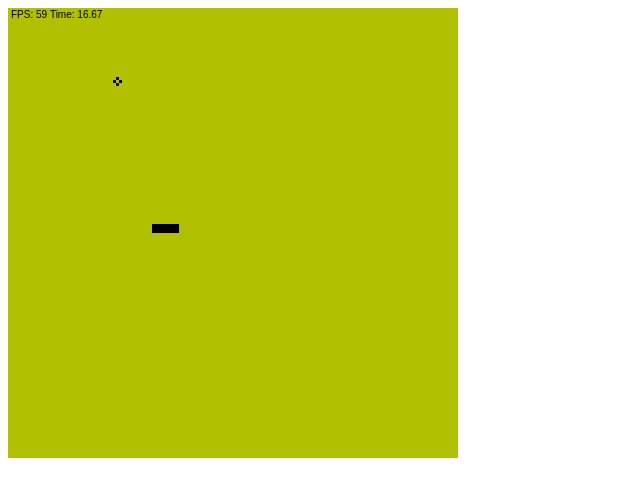
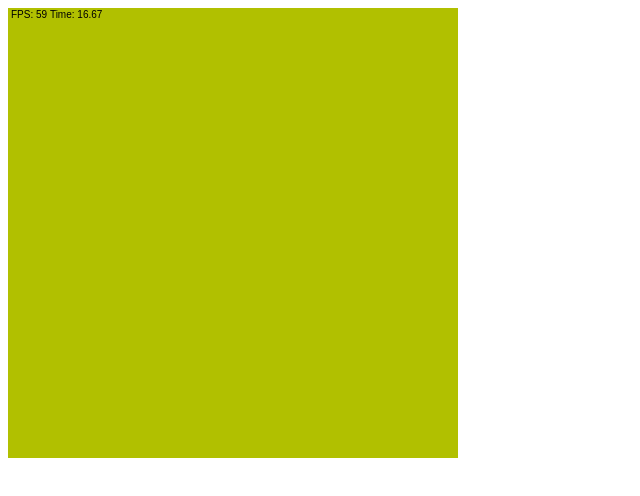
Before and after one commit to alexandreservian/classic-games-typescript, a website built with webpack: page src/games/snake/index.html in a window 1280 px wide. Shown: the full height of the page, 0-640 px from the left. Built offline with nearby package versions, Linux system fonts and the light colour scheme.

Commit message:
refactor: add system of layers

```diff
--- a/src/engine/index.ts
+++ b/src/engine/index.ts
@@ -7,6 +7,8 @@ abstract class Engine {
 	private animationFrameLoop: number = 0;
 	private meterFps: MeterFps;
 	private rangeTimer: number = 0;
+	private lastFps: number = 0;
+	private lastFrameRate: number = 0;
 	private canvas: HTMLCanvasElement;
 	protected context: CanvasRenderingContext2D;
 	protected deltaTime: number = 0;
@@ -20,7 +22,13 @@ abstract class Engine {
 		this.canvas.setAttribute("width", size);
 		this.canvas.setAttribute("height", size);
 
-		this.meterFps = new MeterFps(this.context);
+		this.meterFps = new MeterFps(
+			this.context,
+			this.sizeCanvas,
+			this.sizeCanvas,
+			this.sizeCanvas,
+			this.sizeCanvas
+		);
 	}
 
 	private setDeltaTime(timestamp: number): void {
@@ -31,13 +39,13 @@ abstract class Engine {
 
 	private updateMeterFps(): void {
 		if (this.rangeTimer > 250) {
-			const fps: number = Math.trunc(1000 / this.frameRate);
-			const frameRate: number = parseFloat(this.frameRate.toFixed(2));
-			this.meterFps.draw(fps, frameRate);
+			this.lastFps = Math.trunc(1000 / this.frameRate);
+			this.lastFrameRate = parseFloat(this.frameRate.toFixed(2));
 			this.rangeTimer = 0;
 		} else {
 			this.rangeTimer += this.frameRate;
 		}
+		this.meterFps.draw(this.lastFps, this.lastFrameRate);
 	}
 
 	private frame(): void {
--- a/src/engine/meter-fps.ts
+++ b/src/engine/meter-fps.ts
@@ -1,17 +1,45 @@
 class MeterFps {
 	private context: CanvasRenderingContext2D;
+	private canvasLayer: HTMLCanvasElement;
+	private contextLayer: CanvasRenderingContext2D;
+	private widthCanvas: number;
+	private heightCanvas: number;
+	private widthLayer: number;
+	private heightLayer: number;
 
-	constructor(context: CanvasRenderingContext2D) {
+	constructor(
+		context: CanvasRenderingContext2D,
+		widthCanvas: number,
+		heightCanvas: number,
+		widthLayer: number,
+		heightLayer: number
+	) {
+		this.canvasLayer = document.createElement("canvas") as HTMLCanvasElement;
+		this.canvasLayer.setAttribute("width", widthLayer.toString());
+		this.canvasLayer.setAttribute("height", heightLayer.toString());
+		this.contextLayer = this.canvasLayer.getContext(
+			"2d"
+		) as CanvasRenderingContext2D;
+		this.widthCanvas = widthCanvas;
+		this.heightCanvas = heightCanvas;
+		this.widthLayer = widthLayer;
+		this.heightLayer = heightLayer;
 		this.context = context;
-		this.context.font = "10px sans-serif";
-		this.context.textBaseline = "hanging";
+		this.contextLayer.font = "10px sans-serif";
+		this.contextLayer.textBaseline = "hanging";
 	}
 
 	public draw(fps: number = 0, time: number = 0): void {
-		this.context.fillStyle = "#b1c000";
-		this.context.fillRect(0, 0, 450, 10);
-		this.context.fillStyle = "black";
-		this.context.fillText(`FPS: ${fps} Time: ${time}`, 3, 3);
+		this.contextLayer.clearRect(0, 0, this.widthLayer, this.heightLayer);
+		this.contextLayer.fillStyle = "black";
+		this.contextLayer.fillText(`FPS: ${fps} Time: ${time}`, 3, 3);
+		this.context.drawImage(
+			this.canvasLayer,
+			0,
+			0,
+			this.widthCanvas,
+			this.heightCanvas
+		);
 	}
 }
 
--- a/src/games/snake/index.html
+++ b/src/games/snake/index.html
@@ -6,6 +6,6 @@
 		<title>Snake</title>
 	</head>
 	<body>
-		<canvas id="canvas"></canvas>
+		<canvas id="canvas" width="500" height="500"></canvas>
 	</body>
 </html>
--- a/src/games/snake/index.ts
+++ b/src/games/snake/index.ts
@@ -8,9 +8,18 @@ class SnakeGame extends Engine {
 
 	constructor() {
 		super();
-		this.setBackground();
+		const centerScreen = this.sizeCanvas / 2 - this.square;
 		new Food(this.context, 35, 23, this.square);
-		this.snake = new Snake(this.context, 18, 24, this.square);
+		this.snake = new Snake(
+			this.context,
+			centerScreen,
+			centerScreen,
+			this.square,
+			450,
+			450,
+			450,
+			450
+		);
 	}
 
 	private setBackground(): void {
@@ -18,7 +27,10 @@ class SnakeGame extends Engine {
 		this.context.fillRect(0, 0, this.sizeCanvas, this.sizeCanvas);
 	}
 
-	protected update(): void {}
+	protected update(): void {
+		this.setBackground();
+		this.snake.update(1, 0);
+	}
 }
 
 export default SnakeGame;
--- a/src/games/snake/src/snake.ts
+++ b/src/games/snake/src/snake.ts
@@ -1,10 +1,15 @@
 import DoublyLinkedList from "utils/doubly-linked-list";
 
-enum Direction {
-	Up,
-	Down,
-	Left,
-	Right,
+enum DirectionX {
+	default = 0,
+	Right = 1,
+	Left = -1,
+}
+
+enum DirectionY {
+	default = 0,
+	Down = 1,
+	Up = -1,
 }
 
 type DetailsBody = {
@@ -14,27 +19,52 @@ type DetailsBody = {
 
 class Snake {
 	private context: CanvasRenderingContext2D;
+	private canvasLayer: HTMLCanvasElement;
+	private contextLayer: CanvasRenderingContext2D;
 	private body: DoublyLinkedList<DetailsBody>;
 	private square: number;
+	private velocity: number = 1;
+	private lastX: number;
+	private lastY: number;
+	private widthCanvas: number;
+	private heightCanvas: number;
+	private widthLayer: number;
+	private heightLayer: number;
 
 	constructor(
 		context: CanvasRenderingContext2D,
 		initialX: number,
 		initialY: number,
-		square: number
+		square: number,
+		widthCanvas: number,
+		heightCanvas: number,
+		widthLayer: number,
+		heightLayer: number
 	) {
+		this.canvasLayer = document.createElement("canvas") as HTMLCanvasElement;
+		this.canvasLayer.setAttribute("width", widthLayer.toString());
+		this.canvasLayer.setAttribute("height", heightLayer.toString());
+		this.contextLayer = this.canvasLayer.getContext(
+			"2d"
+		) as CanvasRenderingContext2D;
+		this.widthCanvas = widthCanvas;
+		this.heightCanvas = heightCanvas;
+		this.widthLayer = widthLayer;
+		this.heightLayer = heightLayer;
 		this.context = context;
 		this.square = Math.pow(square, 2);
+		this.lastX = initialX;
+		this.lastY = initialY;
 		this.body = this.createBody(initialX, initialY);
-		this.draw(this.body);
+		this.drawBody(this.body);
 	}
 
 	private createBody(
 		initialX: number,
 		initialY: number
 	): DoublyLinkedList<DetailsBody> {
-		const xBase: number = this.square * initialX;
-		const yBase: number = this.square * initialY;
+		const xBase: number = initialX;
+		const yBase: number = initialY;
 		const doublyLinkedList = new DoublyLinkedList<DetailsBody>();
 		doublyLinkedList.push({
 			x: xBase,
@@ -51,10 +81,35 @@ class Snake {
 		return doublyLinkedList;
 	}
 
-	private draw(body: DoublyLinkedList<DetailsBody>) {
+	private drawBody(body: DoublyLinkedList<DetailsBody>): void {
 		body.forEach((element: DetailsBody) => {
-			this.context.fillRect(element.x, element.y, this.square, this.square);
+			this.draw(element.x, element.y);
 		});
+	}
+
+	private draw(x: number, y: number): void {
+		this.contextLayer.fillRect(x, y, this.square, this.square);
+		this.context.drawImage(
+			this.canvasLayer,
+			0,
+			0,
+			this.widthCanvas,
+			this.heightCanvas
+		);
+	}
+
+	private clear(x: number, y: number): void {
+		this.contextLayer.clearRect(x, y, this.square, this.square);
+	}
+
+	public update(directionX: DirectionX, directionY: DirectionY): void {
+		this.lastX = this.lastX + this.square * directionX;
+		this.lastY = this.lastY + this.square * directionY;
+		this.body.unshift({ x: this.lastX, y: this.lastY });
+		const lastBodyPart = this.body.pop() as DetailsBody;
+
+		this.clear(lastBodyPart.x, lastBodyPart.y);
+		this.draw(this.lastX, this.lastY);
 	}
 }
 
```
